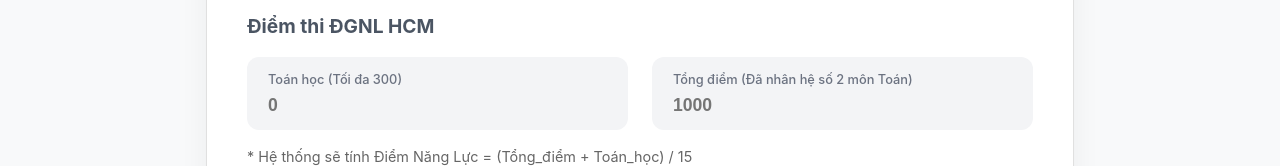
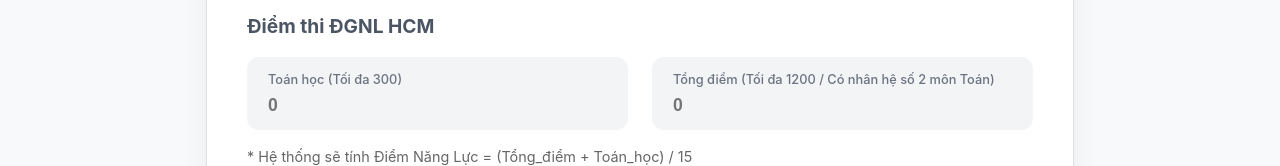
Before and after one commit to dthang09/huongnghiep, a React (Vite) app: page / in a window 1280 px wide. Both pictures are taken after a click on the item "TÍNH ĐIỂM XÉT TUYỂN". Shown: the part 626-792 px from the top of the page. Built offline with nearby package versions, Linux system fonts and the light colour scheme.

Commit message:
Optimize BKU DGNL labels and adjust No-DGNL calculation logic

```diff
--- a/src/components/calculators/BKUCalculator.jsx
+++ b/src/components/calculators/BKUCalculator.jsx
@@ -97,16 +97,19 @@
         // 2. Điểm học THPT quy đổi
         const tbhoc_quydoi = ((m2_tb + m3_tb + m1_tb * 2) / 4) * 10;
 
-        // 3. Điểm năng lực
+        // 3. Điểm năng lực & Điểm học lực
         let nangluc = 0;
+        let hocLuc = 0;
+
         if (hasDGNL) {
             nangluc = (parseNum(totalDGNL) + parseNum(mathDGNL)) / 15;
+            hocLuc = nangluc * 0.70 + thpt_quydoi * 0.20 + tbhoc_quydoi * 0.10;
         } else {
-            nangluc = thpt_quydoi * 0.75;
+            // Trường hợp không thi ĐGNL: Công thức quy định là lấy 90% THPT + 10% Học bạ
+            // Theo cơ chế BKU, không thi DGNL thì tối đa điểm học lực thường thấp hơn (hoặc dùng hệ số khác)
+            // Ở đây tôi áp dụng: {nangluc + thpt_quydoi} -> dồn vào 90% TNTHPT
+            hocLuc = thpt_quydoi * 0.90 + tbhoc_quydoi * 0.10;
         }
-
-        // Điểm học lực
-        const hocLuc = nangluc * 0.70 + thpt_quydoi * 0.20 + tbhoc_quydoi * 0.10;
 
         // Điểm cộng
         const congThanhTich = pt_thuong;
@@ -173,15 +176,15 @@
                                     <input className="modern-input" type="number" value={mathDGNL} onChange={e => setMathDGNL(e.target.value)} placeholder="0" />
                                 </div>
                                 <div className="modern-input-group">
-                                    <label className="modern-label">Tổng điểm (Đã nhân hệ số 2 môn Toán)</label>
-                                    <input className="modern-input" type="number" value={totalDGNL} onChange={e => setTotalDGNL(e.target.value)} placeholder="1000" />
+                                    <label className="modern-label">Tổng điểm (Tối đa 1200 / Có nhân hệ số 2 môn Toán)</label>
+                                    <input className="modern-input" type="number" value={totalDGNL} onChange={e => setTotalDGNL(e.target.value)} placeholder="0" />
                                 </div>
                             </div>
                             <p className="help-text" style={{ marginBottom: '2rem' }}>* Hệ thống sẽ tính Điểm Năng Lực = (Tổng_điểm + Toán_học) / 15</p>
                         </>
                     ) : (
                         <div className="highlight-box" style={{ marginBottom: '2rem', backgroundColor: '#fff4f4', border: '1px solid #ffcccc' }}>
-                            <p style={{ color: '#c0392b', fontWeight: 600 }}>Thí sinh không thi ĐGNL sẽ được quy đổi: Điểm Năng Lực = Điểm TNTHPT quy đổi * 0.75</p>
+                            <p style={{ color: '#c0392b', fontWeight: 600 }}>Thí sinh không thi ĐGNL: Điểm năng lực sẽ được thay thế bằng Điểm thi TN THPT (Chiếm trọng số thay cho ĐGNL + THPT)</p>
                         </div>
                     )}
 
@@ -197,7 +200,7 @@
                             <input className="modern-input" type="number" value={sub2THPT} onChange={e => setSub2THPT(e.target.value)} placeholder="0" />
                         </div>
                         <div className="modern-input-group">
-                            <label className="modern-label">Môn 3 (Anh)</label>
+                            <label className="modern-label">Môn 3</label>
                             <input className="modern-input" type="number" value={sub3THPT} onChange={e => setSub3THPT(e.target.value)} placeholder="0" />
                         </div>
                     </div>
```
